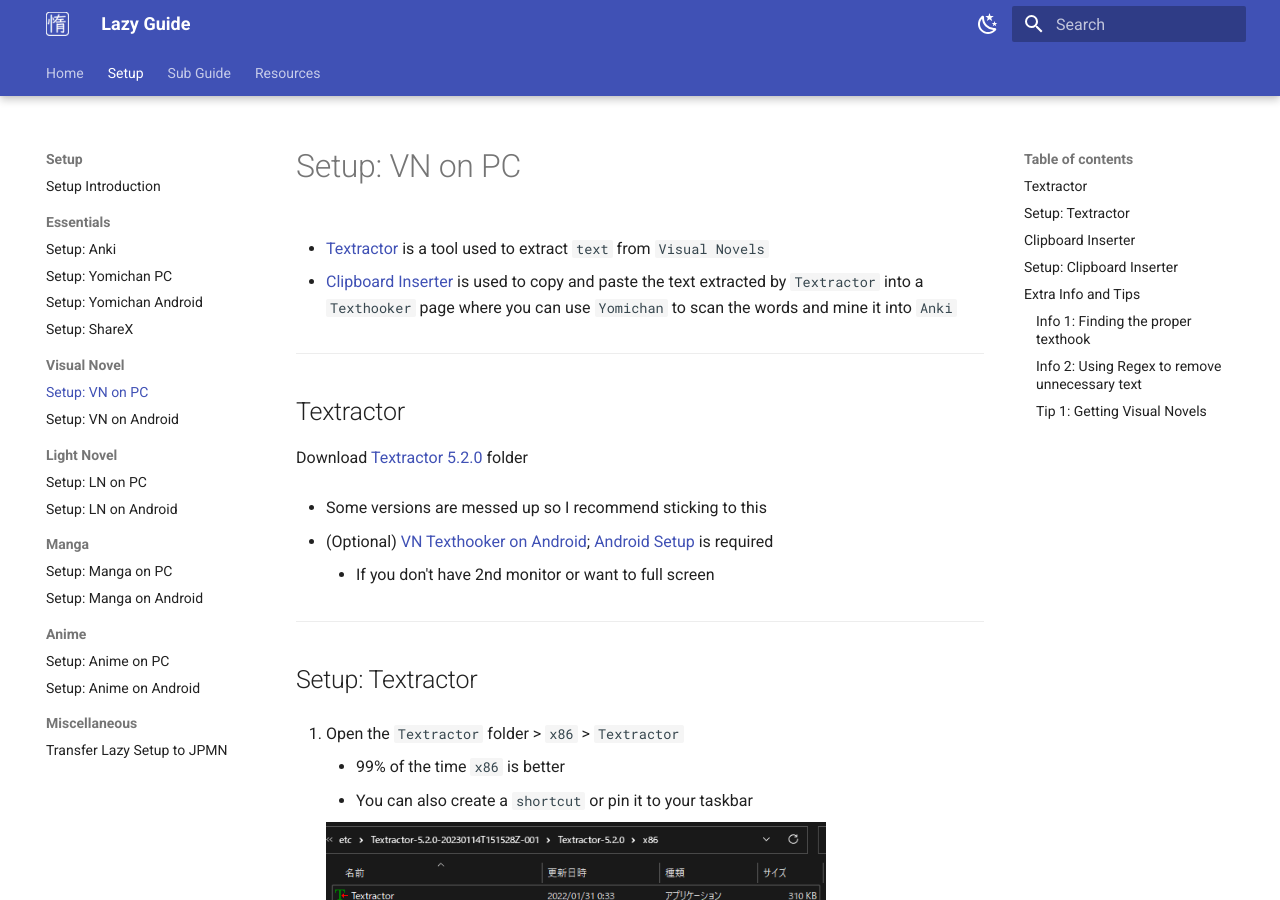
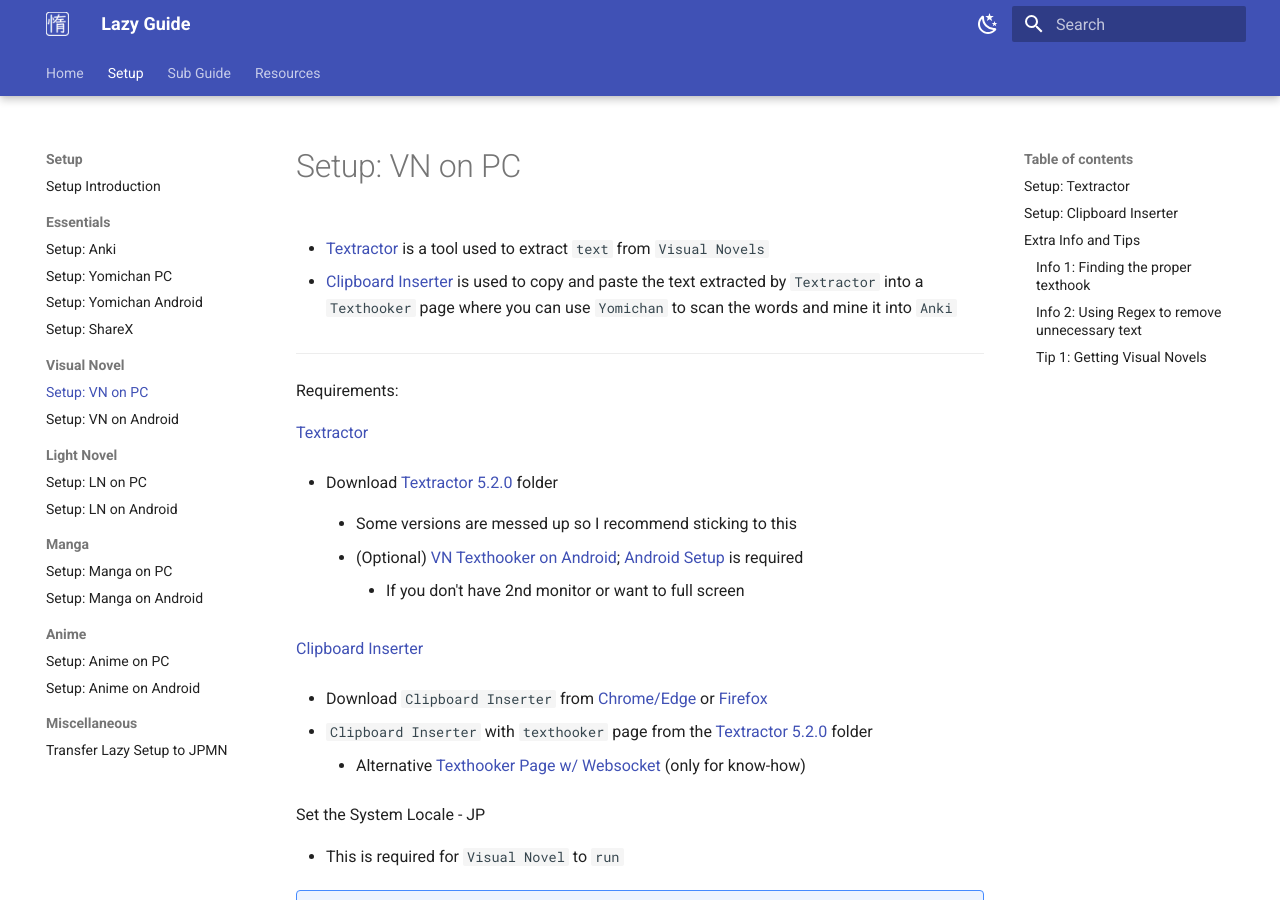
Before and after one commit to Xelieu/xelieu.github.io, an MkDocs documentation site: the page built from docs/jp-lazy-guide/setupVnOnPC.md, in a window 1280 px wide and 900 px high. Built offline with MkDocs 1.6.1 and Material for MkDocs 9.7.7, drawn with Linux system fonts in a browser that asks for light colours; some of the changed text lies outside the part shown.

```diff
--- a/docs/jp-lazy-guide/setupVnOnPC.md
+++ b/docs/jp-lazy-guide/setupVnOnPC.md
@@ -5,14 +5,39 @@
 - [Clipboard Inserter](https://xelieu.github.io/jp-lazy-guide/setupVnOnPC/#clipboard-inserter) is used to copy and paste the text extracted by `Textractor` into a `Texthooker` page where you can use `Yomichan` to scan the words and mine it into `Anki`
 
 ---
-## Textractor
 
-Download [Textractor 5.2.0](https://drive.google.com/drive/folders/1HPhYtqcNK66EvAjQnW3Y7jSUYEkwRAEw?usp=sharing) folder
+Requirements:
 
-- Some versions are messed up so I recommend sticking to this
+[Textractor](https://xelieu.github.io/jp-lazy-guide/setupVnOnPC/#setup-textractor)
 
-- (Optional) [VN Texthooker on Android](https://rentry.co/android-texthook); [Android Setup](https://xelieu.github.io/jp-lazy-guide/setupLnOnAndroid/) is required
-    - If you don't have 2nd monitor or want to full screen
+- Download [Textractor 5.2.0](https://drive.google.com/drive/folders/1HPhYtqcNK66EvAjQnW3Y7jSUYEkwRAEw?usp=sharing) folder
+
+    - Some versions are messed up so I recommend sticking to this
+
+    - (Optional) [VN Texthooker on Android](https://rentry.co/android-texthook); [Android Setup](https://xelieu.github.io/jp-lazy-guide/setupLnOnAndroid/) is required
+        - If you don't have 2nd monitor or want to full screen
+
+[Clipboard Inserter](https://xelieu.github.io/jp-lazy-guide/setupVnOnPC/#setup-clipboard-inserter)
+
+- Download `Clipboard Inserter` from [Chrome/Edge](https://chrome.google.com/webstore/detail/clipboard-inserter/deahejllghicakhplliloeheabddjajm) or [Firefox](https://addons.mozilla.org/en-US/firefox/addon/lap-clipboard-inserter/)
+
+- `Clipboard Inserter` with `texthooker` page from the [Textractor 5.2.0](https://drive.google.com/drive/folders/1HPhYtqcNK66EvAjQnW3Y7jSUYEkwRAEw?usp=sharing) folder
+    - Alternative [Texthooker Page w/ Websocket](https://github.com/Renji-XD/texthooker-ui) (only for know-how)
+
+
+ Set the System Locale - JP
+
+- This is required for `Visual Novel` to `run`
+
+??? note "Set: System Locale - JP <small>(click here)</small>"
+
+    1. In your `PC`, press `Win + R` key
+
+    2. Type `intl.cpl` > `enter`
+
+    3. `Administrative` > `Change System Locale...` > `Japanese (Japan)` > Restart your `PC`
+
+        ![System Locale JP](../img/system-locale-jp.png){height=250 width=500}
 
 ---
 
```
Also changed, not shown: other parts of docs/jp-lazy-guide/setupVnOnPC.md (+0 -9 lines), docs/jp-lazy-guide/setupMangaOnPC.md (+1 -1 lines), docs/img/system-locale-jp.png (added).
